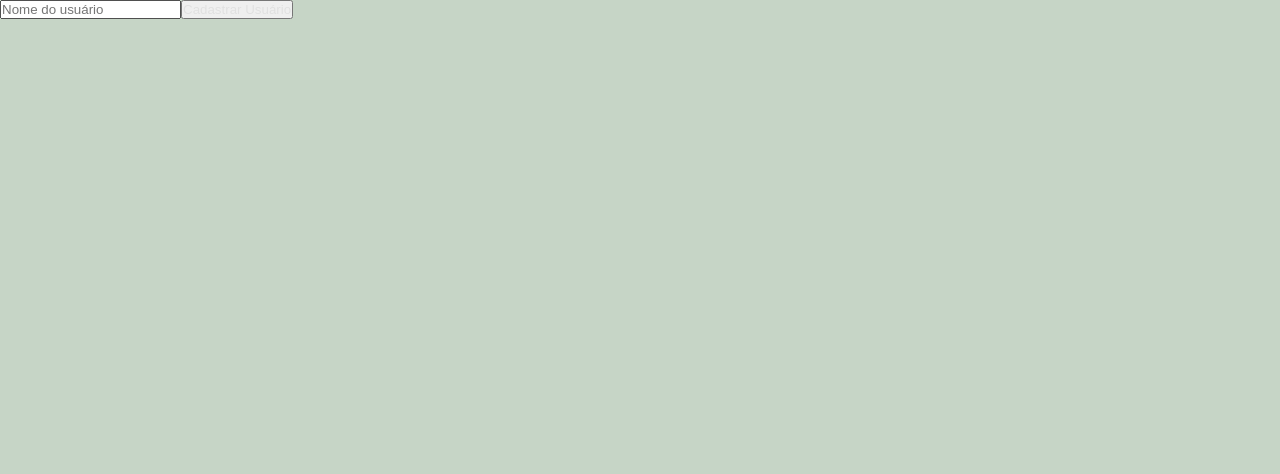
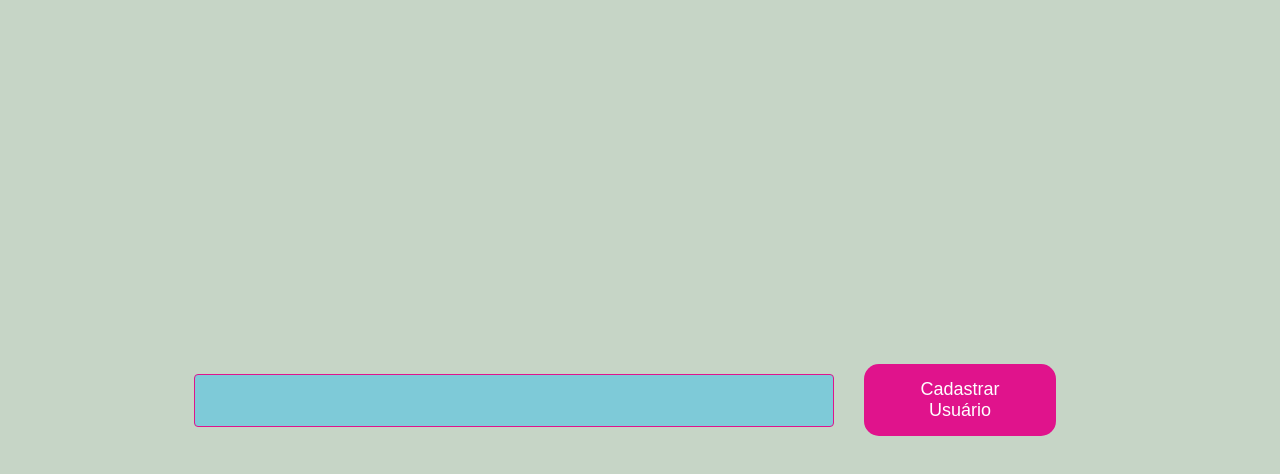
Before and after one commit to Gabriel-maia-santos/Identificador, a React (Create React App) app: page /about in a window 1280 px wide. Shown: the top 474 px of the page. Built offline with nearby package versions, Linux system fonts and the light colour scheme.

Commit message:
atualizacao de css

```diff
--- a/src/App.css
+++ b/src/App.css
@@ -177,3 +177,67 @@ tr {
     flex-direction: column;
     background-color: rgb(83, 13, 150);
 }
+
+input {
+    color: #fff;
+    /* Cor do texto */
+    font-size: 18px;
+    /* Tamanho da fonte */
+    width: 50%;
+    padding: 15px;
+    /* Maior espaço interno */
+    background-color: #33bee97e;
+    /* Cor de fundo mais escura */
+    border: 1px solid #e0138c;
+    /* Adiciona uma borda com cor */
+    border-radius: 4px;
+    outline: none;
+    /* Remove a borda padrão ao focar */
+    transition: background-color 0.3s, border-color 0.3s;
+    /* Adiciona transição suave para animações */
+}
+
+input:focus {
+    background-color: #33bee97e;
+    /* Cor de fundo ao focar */
+    border-color: #e0138c;
+    /* Cor da borda ao focar */
+}
+
+.button_input {
+    width: 15%;
+    height: auto;
+    color: #fff;
+    font-size: 18px;
+    padding: 15px 30px;
+    /* Maior espaço interno horizontal */
+    background-color: #e0138c;
+    /* Cor de fundo do botão */
+    border: none;
+    border-radius: 4px;
+    cursor: pointer;
+    transition: background-color 0.3s;
+    margin: 30px;
+    border-radius: 15px;
+}
+
+.input_name {
+    display: flex;
+    width: 100vw;
+    height: 100vh;
+    align-items: center;
+    justify-content: center;
+}
+
+.button_input:hover {
+    background-color: #ff1493;
+    /* Cor de fundo do botão ao passar o mouse */
+}
+
+.nav-link {
+    margin: 50px;
+    background-color: #ff1493;
+    color: white;
+    padding: 15px;
+    border-radius: 15px;
+}
--- a/src/components/Home.jsx
+++ b/src/components/Home.jsx
@@ -57,14 +57,15 @@ const Home = () => {
         {usuarioCadastrado ? (
           <p>Bem-vindo, {nome}!</p>
         ) : (
-          <div>
+          <div className="input_name">
+
+
             <input
-              type="text"
-              placeholder="Nome do usuário"
               value={nome}
               onChange={(e) => setNome(e.target.value)}
-            />
-            <button onClick={handleCadastroUsuario}>Cadastrar Usuário</button>
+              />
+
+            <button className="button_input" onClick={handleCadastroUsuario}>Cadastrar Usuário</button>
           </div>
         )}
       </div>
--- a/src/components/Ranking.jsx
+++ b/src/components/Ranking.jsx
@@ -44,21 +44,21 @@ const Ranking = () => {
 
   return (
     <div className="container_ranking">
-      <h2>Classificação</h2>
+      <h2 style={{color: `white`}}>Classificação</h2>
       <table className="ranking-table">
         <thead>
           <tr>
             {columns.map((column) => (
-              <th key={column.Header}>{column.Header}</th>
+              <th style={{color: `white`}} key={column.Header}>{column.Header}</th>
             ))}
           </tr>
         </thead>
         <tbody>
           {usuarios.map((usuario, index) => (
             <tr key={usuario.nome}>
-              <td>{index + 1}</td>
-              <td>{usuario.nome}</td>
-              <td>{usuario.pontuacao}</td>
+              <td style={{color: `white`}}>{index + 1}</td>
+              <td style={{color: `white`}}>{usuario.nome}</td>
+              <td style={{color: `white`}}>{usuario.pontuacao}</td>
             </tr>
           ))}
         </tbody>
```
Also changed, not shown: src/index.js (+6 -1 lines), src/App.js (indentation only).
